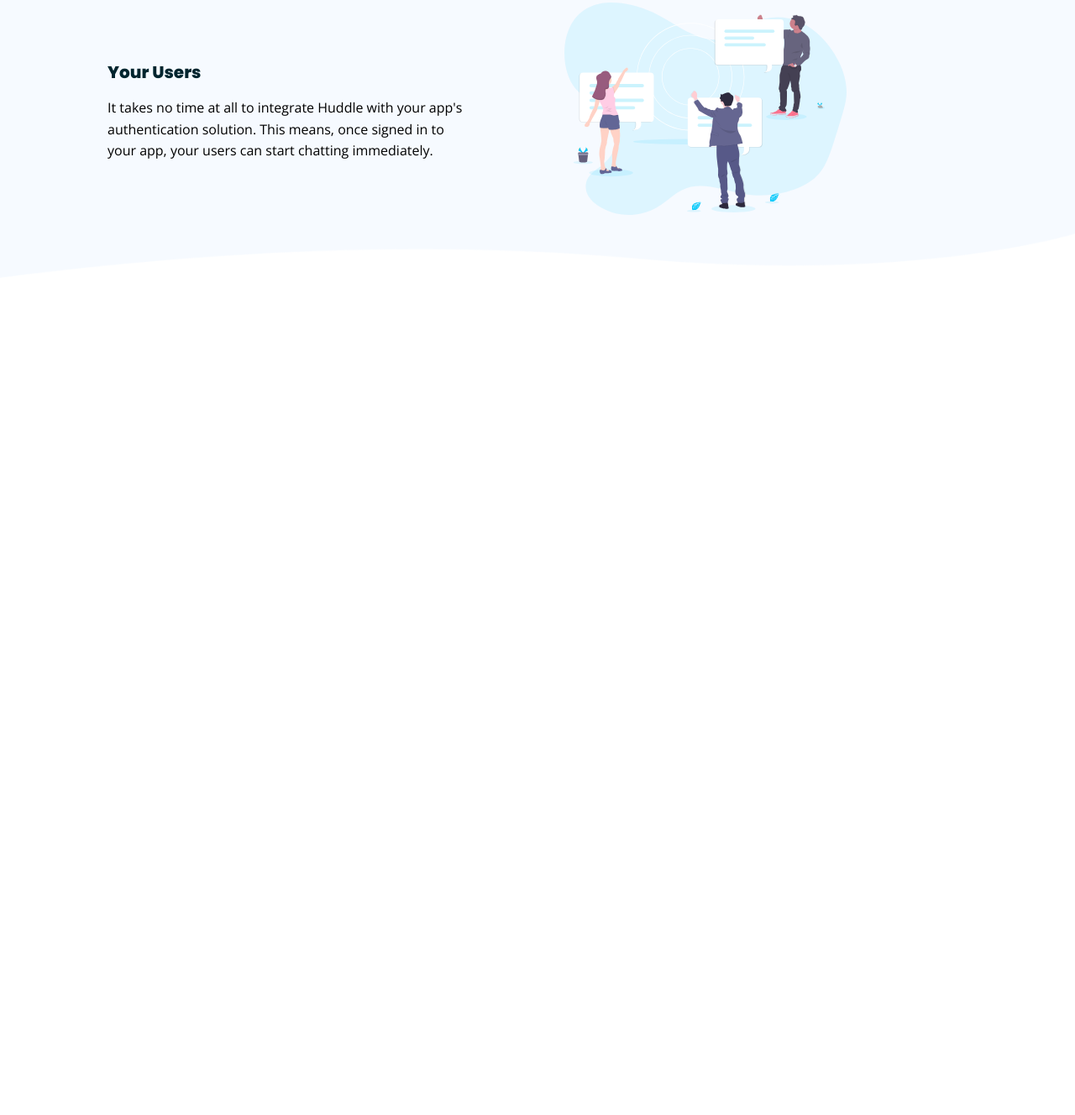
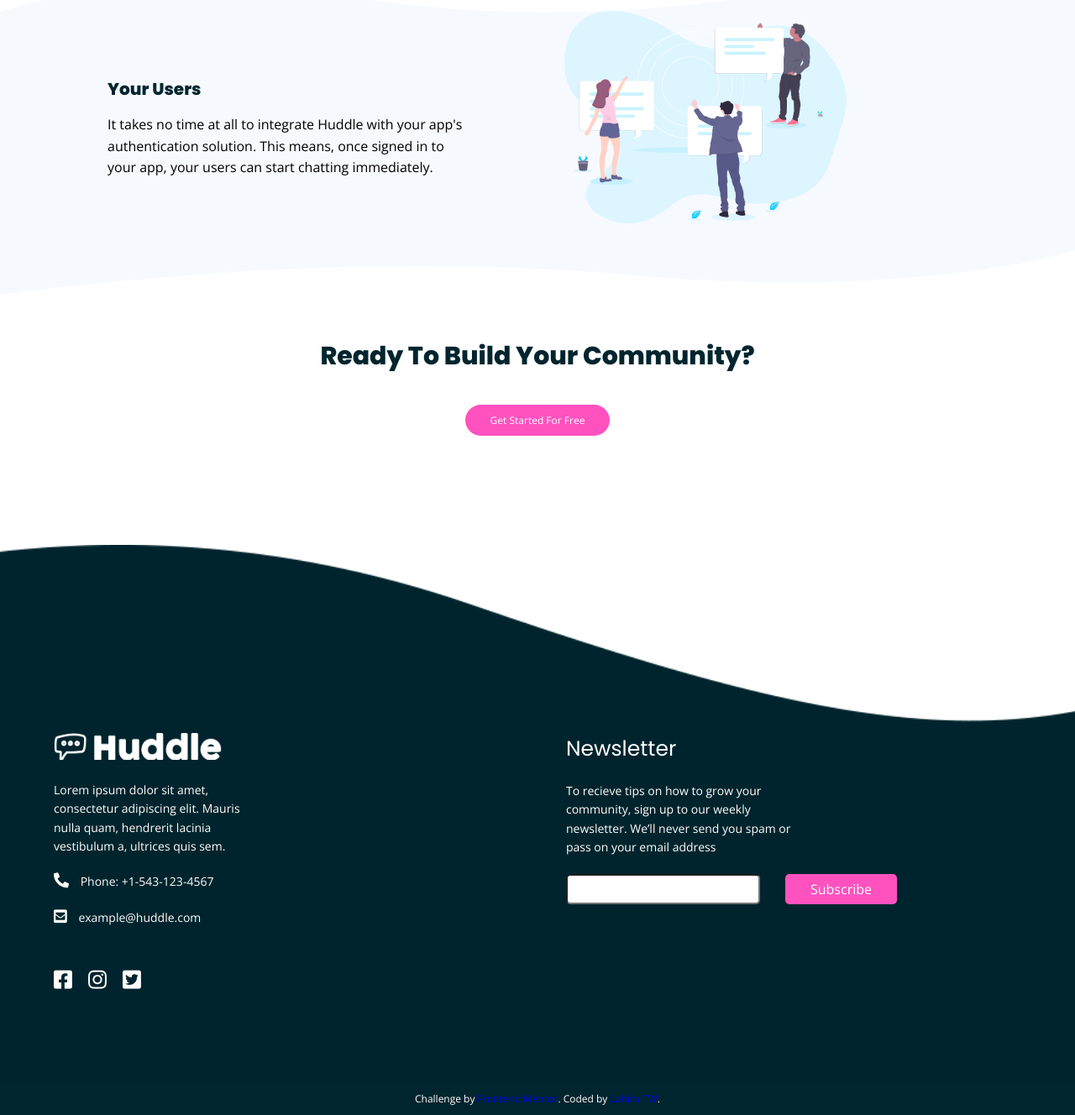
Before and after one commit to lahirutw85/-huddle, a plain HTML site: page index.html in a window 1280 px wide. Shown: the part 2076-3404 px from the top of the page at 84% size. Before the commit the page ends 2458 px from the top, so only its background shows below. Drawn offline with nearby package versions, Linux system fonts and the light colour scheme.

Commit message:
new-edit-final

```diff
--- a/css/style.css
+++ b/css/style.css
@@ -147,6 +147,72 @@ a {
 }
 
 
+/* footer area */
+
+.footer {
+    background: url('/images/footer-image.png') no-repeat center center/cover;
+    height: 80vh;
+    margin-top: 100px;
+}
+
+.footer-flex {
+    display: flex;
+    align-items: center;
+    width: 100%;
+}
+
+.footer-left,
+.footer-right {
+    height: 30%;
+}
+
+.footer-left img {
+    width: 200px;
+}
+
+.footer-left p {
+    color: var(--white);
+    width: 50%;
+    font-size: 14px;
+    padding-bottom: 20px;
+}
+
+.footer-left i {
+    padding-right: 10px;
+    font-size: 18px;
+}
+
+.footer-right h3 {
+    color: var(--white);
+    font-size: 25px;
+    font-weight: 400;
+}
+
+.footer-right p {
+    color: var(--white);
+    width: 50%;
+    font-size: 14px;
+    padding-bottom: 20px;
+}
+
+.footer-right .subcribe {
+    display: flex;
+}
+
+.footer-right .subcribe input {
+    padding: 5px 50px 5px 0;
+    margin-right: 30px;
+    border-radius: 5px;
+}
+
+.social-media i {
+    color: var(--white);
+    font-size: 25px;
+    padding-right: 15px;
+    padding-top: 30px;
+}
+
+
 /* Mobile Setting */
 
 @media (max-width: 375px) {
@@ -178,6 +244,38 @@ a {
         flex-direction: column;
         align-items: center;
         justify-self: space-around;
-        height: 50vh;
+        height: 25vh;
+    }
+    /* Footer */
+    .footer {
+        background: url('/images/bg-footer-top-mobile.svg') no-repeat center;
+        background-size: cover;
+        height: 100%;
+    }
+    .footer-flex {
+        display: flex;
+        flex-direction: column-reverse;
+        padding-top: 150px;
+        padding-bottom: 50px;
+        text-align: center;
+        align-items: center;
+    }
+    .footer-right p,
+    .footer-left p {
+        color: var(--white);
+        width: auto;
+        font-size: 14px;
+        text-align: center;
+    }
+    .footer-right .subcribe {
+        display: flex;
+        flex-direction: column;
+        align-items: center;
+        margin-bottom: 50px;
+    }
+    .footer-right .subcribe input {
+        width: 80%;
+        padding: 10px 0;
+        margin: 10px 30px;
     }
 }
--- a/css/utility.css
+++ b/css/utility.css
@@ -54,10 +54,15 @@
     border-radius: 5px;
 }
 
+.btn-subcribe:hover {
+    background-color: var(--light-pink);
+    transition: all 500ms ease-in-out;
+}
+
 .attribution {
     color: var(--white);
     background-color: var(--very-dark-cyan);
-    font-size: 11px;
+    font-size: 12px;
     text-align: center;
     padding: 10px;
 }
@@ -76,6 +81,17 @@
 
 .mr-1 {
     margin-right: 10%;
+}
+
+.mlr-1 {
+    margin: 0 5%;
+}
+
+
+/* padding */
+
+.pb-1 {
+    margin-bottom: 20px;
 }
 
 
@@ -107,19 +123,16 @@
     .mr-1 {
         margin: 0 10%;
     }
-    .pb-1 {
-        margin-bottom: 40px;
-    }
     .column p {
         text-align: center;
         width: 100%;
-        font-size: 12px;
+        font-size: 14px;
     }
     .column img {
         width: 100%;
     }
     .column-bg {
         background: url('/images/background-01.png') no-repeat center center/cover;
-        height: 100vh;
+        height: 70vh;
     }
 }
--- a/index.html
+++ b/index.html
@@ -90,6 +90,47 @@
     </section>
 
     <!-- Content Area End -->
+
+    <!-- bottom area start -->
+
+    <section class="main-content">
+        <h1 class="pb-1">Ready To Build Your Community?</h1>
+        <a class="btn btn-primary" href="#">Get Started For Free</a>
+    </section>
+    <!-- bottom area end -->
+
+    <!-- Fotter area -->
+    <section class="footer footer-flex">
+
+        <div class="footer-left mlr-1">
+            <a href="#"><img class="pb-1" src="/images/logo-white.png" alt=""></a>
+            <p>Lorem ipsum dolor sit amet, consectetur adipiscing elit. Mauris nulla quam, hendrerit lacinia vestibulum a, ultrices quis sem.</p>
+            <p><span><i class="fas fa-phone-alt"></i></span> Phone: +1-543-123-4567</p>
+            <p><span><i class="fas fa-envelope-square"></i></span> example@huddle.com</p>
+            <div class="social-media">
+                <i class="fab fa-facebook-square"></i>
+                <i class="fab fa-instagram"></i>
+                <i class="fab fa-twitter-square"></i>
+            </div>
+        </div>
+
+        <div class="footer-right  mlr-1">
+            <h3 class="pb-1">Newsletter</h3>
+            <p>To recieve tips on how to grow your community, sign up to our weekly newsletter. We’ll never send you spam or pass on your email address</p>
+            <div class="subcribe">
+                <input type="text">
+                <a class="btn btn-subcribe" href="#">Subscribe</a>
+            </div>
+        </div>
+
+    </section>
+    <!-- ------ -->
+    <footer>
+        <p class="attribution">
+            Challenge by <a href="https://www.frontendmentor.io?ref=challenge" target="_blank">Frontend Mentor</a>. Coded by
+            <a href="https://github.com/lahirutw85/-huddle">Lahiru TW</a>.
+        </p>
+    </footer>
 </body>
 
 </html>
```
Also changed, not shown: images/bg-footer-top-mobile.svg.
